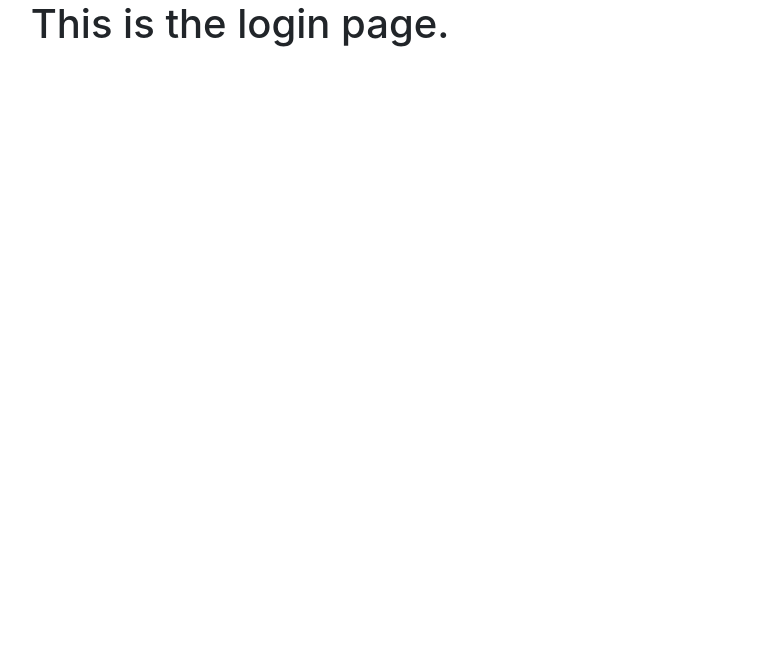
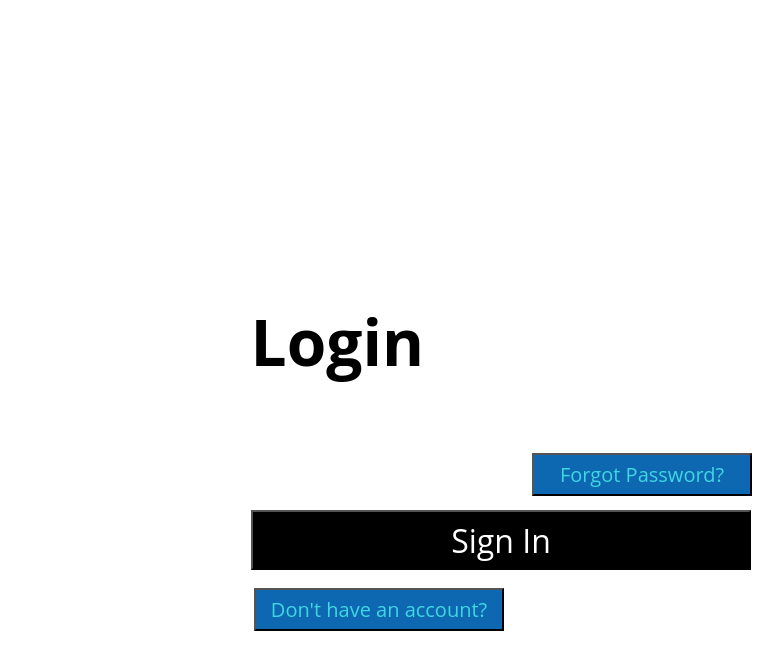
Before and after one commit to codethechange/konexio, a React (Create React App) app: page /SignIn in a window 1280 px wide. Shown: the top 670 px of the page, without its empty margins (400-1183 px from the left). Built offline with nearby package versions, Linux system fonts and the light colour scheme.

Commit message:
login buttons

```diff
--- /dev/null
+++ b/src/components/DontHaveAcctButton.js
@@ -0,0 +1,19 @@
+import React, { Component } from 'react';
+import { Link } from 'react-router-dom';
+import '../stylesheets/DontHaveAcctButton.css';
+
+export class DontHaveAcctButton extends Component {
+  render () {
+    return (
+      <React.Fragment>
+      <div class="noacct-container">
+        <Link to="/MenteeSignUp">
+        <button class="noacct-button">
+          <span class="noacct-button-text">Don't have an account?</span>
+        </button>
+        </Link>
+      </div>
+      </ React.Fragment>
+    );
+  }
+};
--- /dev/null
+++ b/src/components/ForgotPasswordButton.js
@@ -0,0 +1,19 @@
+import React, { Component } from 'react';
+import { Link } from 'react-router-dom';
+import '../stylesheets/ForgotPasswordButton.css';
+
+export class ForgotPasswordButton extends Component {
+  render () {
+    return (
+      <React.Fragment>
+      <div class="forgotpassword-container">
+        <Link to="/MenteeSignUp">
+        <button class="forgotpassword-button">
+          <span class="forgotpassword-button-text">Forgot Password?</span>
+        </button>
+        </Link>
+      </div>
+      </ React.Fragment>
+    );
+  }
+};
--- /dev/null
+++ b/src/components/LoginText.js
@@ -0,0 +1,15 @@
+import React, { Component } from 'react';
+import { Link } from 'react-router-dom';
+import '../stylesheets/LoginText.css';
+
+export class LoginText extends Component {
+  render () {
+    return (
+      <React.Fragment>
+      <div class="login-container">
+          <span class="login-text">Login</span>
+      </div>
+      </ React.Fragment>
+    );
+  }
+};
--- /dev/null
+++ b/src/components/SignInButton.js
@@ -0,0 +1,19 @@
+import React, { Component } from 'react';
+import { Link } from 'react-router-dom';
+import '../stylesheets/SignInButton.css';
+
+export class SignInButton extends Component {
+  render () {
+    return (
+      <React.Fragment>
+      <div class="signin-container">
+        <Link to="/Profile">
+        <button class="signin-button">
+          <span class="signin-button-text">Sign In</span>
+        </button>
+        </Link>
+      </div>
+      </ React.Fragment>
+    );
+  }
+};
--- /dev/null
+++ b/src/stylesheets/DontHaveAcctButton.css
@@ -0,0 +1,25 @@
+.noacct-button {
+  width: 250px;
+  height: 43px;
+  background-color: #0e67b1;
+}
+
+.noacct-button-text {
+  width: 333px;
+  height: 43px;
+  font-family: Open Sans, Arial, sans-serif;
+  font-size: 20px;
+  font-weight: normal;
+  font-style: normal;
+  font-stretch: normal;
+  line-height: normal;
+  letter-spacing: normal;
+  text-align: center;
+  color: #3fd7e1;
+}
+
+.noacct-container {
+  position: fixed;
+  right:23.5em;
+  bottom: 10.563em;
+}
--- /dev/null
+++ b/src/stylesheets/ForgotPasswordButton.css
@@ -0,0 +1,25 @@
+.forgotpassword-button {
+  width: 220px;
+  height: 43px;
+  background-color: #0e67b1;
+}
+
+.forgotpassword-button-text {
+  width: 333px;
+  height: 43px;
+  font-family: Open Sans, Arial, sans-serif;
+  font-size: 20px;
+  font-weight: normal;
+  font-style: normal;
+  font-stretch: normal;
+  line-height: normal;
+  letter-spacing: normal;
+  text-align: center;
+  color: #3fd7e1;
+}
+
+.forgotpassword-container {
+  position: fixed;
+  right: 8em;
+  bottom: 19em;
+}
--- /dev/null
+++ b/src/stylesheets/LoginText.css
@@ -0,0 +1,19 @@
+.login-container {
+  position: fixed;
+  right: 28.5em;
+  bottom: 25.938em;
+}
+
+.login-text {
+  width: 165px;
+  height: 88px;
+  font-family: Open Sans, Arial, sans-serif;
+  font-size: 64px;
+  font-weight: bold;
+  font-style: normal;
+  font-stretch: normal;
+  line-height: normal;
+  letter-spacing: normal;
+  text-align: center;
+  color: #000000;
+}
--- /dev/null
+++ b/src/stylesheets/SignInButton.css
@@ -0,0 +1,25 @@
+.signin-button {
+  width: 500px;
+  height: 60px;
+  background-color: #000000;
+}
+
+.signin-button-text {
+  width: 155px;
+  height: 43px;
+  font-family: Open Sans, Arial, sans-serif;
+  font-size: 32px;
+  font-weight: normal;
+  font-style: normal;
+  font-stretch: normal;
+  line-height: normal;
+  letter-spacing: normal;
+  text-align: center;
+  color: #ffffff;
+}
+
+.signin-container {
+  position: fixed;
+  right:8.063em;
+  bottom: 14.375em;
+}
--- a/src/views/SignIn.js
+++ b/src/views/SignIn.js
@@ -1,4 +1,9 @@
 import React, { Component } from 'react';
+import { SignInButton } from '../components/SignInButton';
+import { LoginText } from '../components/LoginText';
+import { DontHaveAcctButton } from '../components/DontHaveAcctButton';
+import { ForgotPasswordButton } from '../components/ForgotPasswordButton';
+
 export default class SignIn extends Component {
   state = {
   }
@@ -6,7 +11,10 @@ export default class SignIn extends Component {
   render () {
       return (
         <div>
-           <h1> This is the login page. </h1>
+        <SignInButton />
+        <LoginText />
+        <DontHaveAcctButton />
+        <ForgotPasswordButton />
         </div>
       )
    }
```
